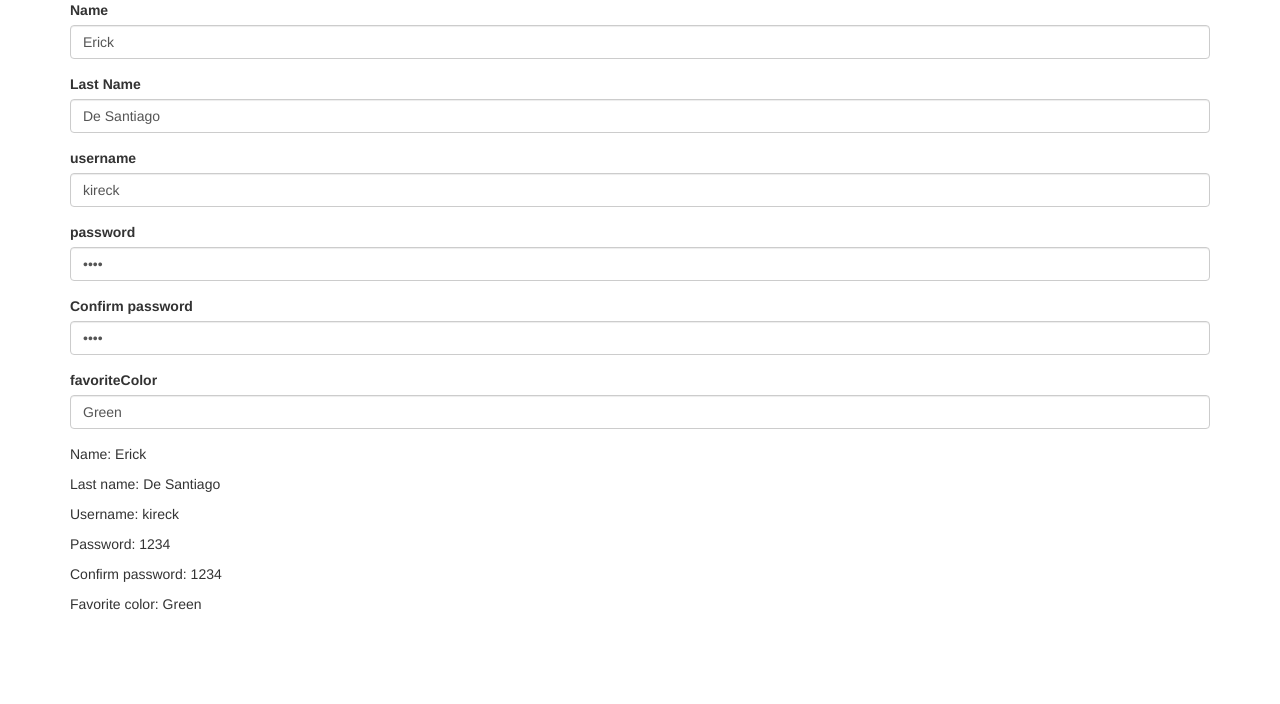
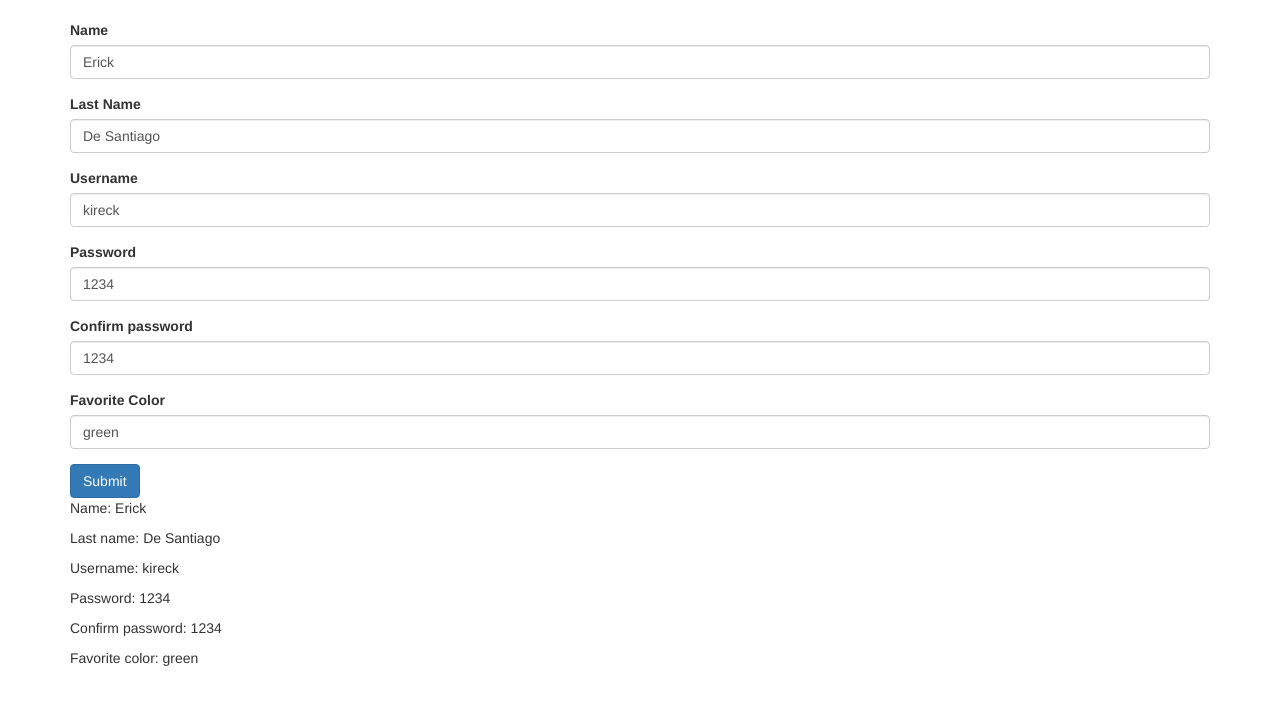
Before and after one commit to Kireck211/angular_exercise, an Angular app: page / in a window 1280 px wide. Shown: the top 704 px of the page. Built offline with nearby package versions, Linux system fonts and the light colour scheme.

Commit message:
feat: finished exercise 5

```diff
--- a/src/app/app.component.html
+++ b/src/app/app.component.html
@@ -1,24 +1,27 @@
 <div class="container">
   <div class="row">
     <div class="col-xs-12">
+      <div class="alert alert-warning" *ngIf="!matchingPasswords">
+        Passwords does not match :(
+      </div>
       <form>
-        <app-field [(value)]="name" [label]="'Name'"></app-field>
-        <app-field [(value)]="lastName" [label]="'Last Name'"></app-field>
-        <app-field [(value)]="username" [label]="'username'"></app-field>
-        <app-field [(value)]="password" [label]="'password'" [type]="'password'"></app-field>
-        <app-field [(value)]="repeatPasword" [label]="'Confirm password'" [type]="'password'"></app-field>
-        <app-field [(value)]="favoriteColor" [label]="'favoriteColor'"></app-field>
+        <app-field *ngFor="let key of attributesKeys;" [(value)]="attributes[key].value" [label]="attributes[key].label"
+          [(isFilled)]="attributes[key].isFilled" (isFilledChange)="onInputChange($event)" [name]="key">
+        </app-field>
+
+        <button type="button" class="btn btn-primary" [disabled]="!allFilled"
+          [title]="!allFilled ? 'Please fill all the fields': ''">Submit</button>
       </form>
     </div>
   </div>
   <div class="row">
     <div class="col-xs-12">
-      <p>Name: {{name}}</p>
-      <p>Last name: {{lastName}}</p>
-      <p>Username: {{username}}</p>
-      <p>Password: {{password}}</p>
-      <p>Confirm password: {{repeatPasword}}</p>
-      <p>Favorite color: {{favoriteColor}}</p>
+      <p>Name: {{attributes.name.value}}</p>
+      <p>Last name: {{attributes.lastName.value}}</p>
+      <p>Username: {{attributes.username.value}}</p>
+      <p>Password: {{attributes.password.value}}</p>
+      <p>Confirm password: {{attributes.repeatPassword.value}}</p>
+      <p>Favorite color: {{attributes.favoriteColor.value}}</p>
     </div>
   </div>
 </div>
--- a/src/app/app.component.less
+++ b/src/app/app.component.less
@@ -0,0 +1,3 @@
+.container {
+  margin-top: 20px;
+}
--- a/src/app/app.component.ts
+++ b/src/app/app.component.ts
@@ -1,19 +1,43 @@
-import { Component } from '@angular/core';
+import { Component, AfterContentInit } from '@angular/core';
 
 @Component({
   selector: 'app-root',
   templateUrl: './app.component.html',
   styleUrls: ['./app.component.less']
 })
-export class AppComponent {
-  name = 'Erick';
-  lastName = 'De Santiago';
-  username = 'kireck';
-  password = '1234';
-  repeatPasword = '1234';
-  favoriteColor = 'Green';
+export class AppComponent implements AfterContentInit {
+  attributes = {
+    name: { value: 'Erick', isFilled: false, label: 'Name' },
+    lastName: { value: 'De Santiago', isFilled: false, label: 'Last Name' },
+    username: { value: 'kireck', isFilled: false, label: 'Username' },
+    password: { value: '1234', isFilled: false, label: 'Password' },
+    repeatPassword: { value: '1234', isFilled: false, label: 'Confirm password' },
+    favoriteColor: { value: 'green', isFilled: false, label: 'Favorite Color' }
+  }
+  attributesKeys = Object.keys(this.attributes);
+  matchingPasswords = false;
+  allFilled: boolean;
 
-  onChange(property: string, event: Event) {
-    this[property] = (<HTMLInputElement>event.target).value;
+  ngAfterContentInit() {
+    const { password, repeatPassword } = this.attributes;
+    this.matchingPasswords = password.value === repeatPassword.value;
+    this.allFilled = this.verifyAllFilled();
+    console.log(this.allFilled)
+  }
+
+  onInputChange(property) {
+    this.allFilled = this.verifyAllFilled()
+    if (['password', 'repeatPassword'].includes(property)) {
+      this.verifyMatchingPasswords();
+    }
+  }
+
+  verifyMatchingPasswords() {
+    const { password, repeatPassword } = this.attributes
+    this.matchingPasswords = password.value === repeatPassword.value;
+  }
+
+  verifyAllFilled() {
+    return Object.keys(this.attributes).every((key) => this.attributes[key].value.length > 0)
   }
 }
--- a/src/app/field/field.component.less
+++ b/src/app/field/field.component.less
@@ -0,0 +1,13 @@
+.sucess {
+  color: green;
+  border: 2px solid green;
+}
+
+.large {
+  font-size: 2em;
+}
+
+.failure {
+  color: red;
+  border: 2px solid red;
+}
--- a/src/app/field/field.component.ts
+++ b/src/app/field/field.component.ts
@@ -8,6 +8,9 @@ import { Component, EventEmitter, Input, OnInit, Output } from '@angular/core';
 export class FieldComponent implements OnInit {
   @Input() value = 'default';
   @Input() label = 'default';
+  @Input() name = 'default';
+  @Input() isFilled = false;
+  @Output() isFilledChange = new EventEmitter<string>();
   @Input() type: 'text' | 'password' = 'text';
   @Output() valueChange = new EventEmitter<string>();
 
@@ -17,6 +20,8 @@ export class FieldComponent implements OnInit {
   }
 
   onValueChanged(event: Event) {
-    this.valueChange.emit((<HTMLInputElement>event.target).value);
+    const { value } = (<HTMLInputElement>event.target);
+    this.valueChange.emit(value);
+    this.isFilledChange.emit(this.name);
   }
 }
```
